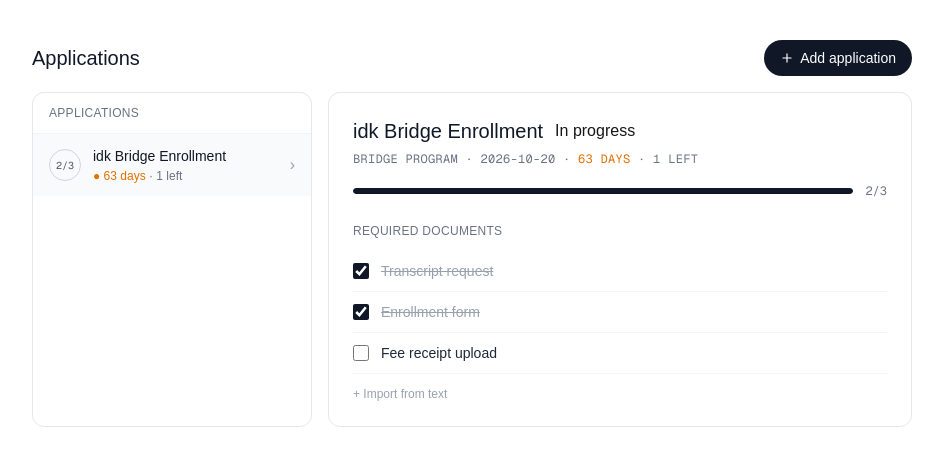
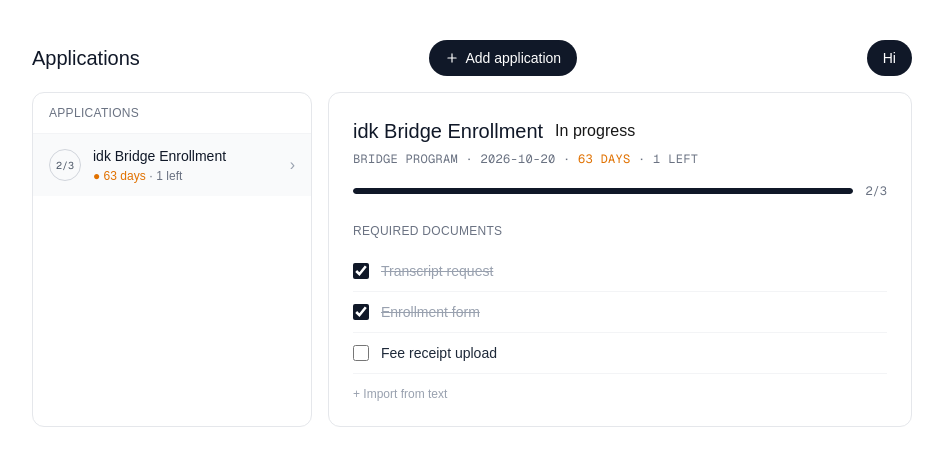
Before and after one commit to SukhdevThukral/docket, a Next.js app: page /dashboard in a window 1280 px wide. Shown: the top 466 px of the page, without its empty margins (168-1111 px from the left). Built offline with nearby package versions, Linux system fonts and the light colour scheme.

Commit message:
feat: add pathway navigation button to dashboard
- Added a new button component to the Dashboard header for pathway navigation.

```diff
--- a/app/components/Dashboard.tsx
+++ b/app/components/Dashboard.tsx
@@ -77,8 +77,14 @@ export default function Dashboard({ applications: initialApps }: {applications:
             <div className="flex items-center justify-between mb-4">
                 <h2 className="font-display text-xl text-gray-900">Applications</h2>
                 <button onClick={() => setModalOpen(true)}
-                className="flex items-center gap-1.5 bg-gray-900 text-white text-sm px-4 py-2 rounded-full hover:bg-gray-800 transition-colors">
+                        className="flex items-center gap-1.5 bg-gray-900 text-white text-sm px-4 py-2 rounded-full hover:bg-gray-800 transition-colors">
                     <Plus className="w-3.5 h-3.5"/> Add application
+                </button>
+                <button
+                className="flex items-center gap-1.5 bg-gray-900 text-white text-sm px-4 py-2 rounded-full">
+                    <a href="./pathway">
+                        Hi
+                    </a>
                 </button>
             </div>
 
```
